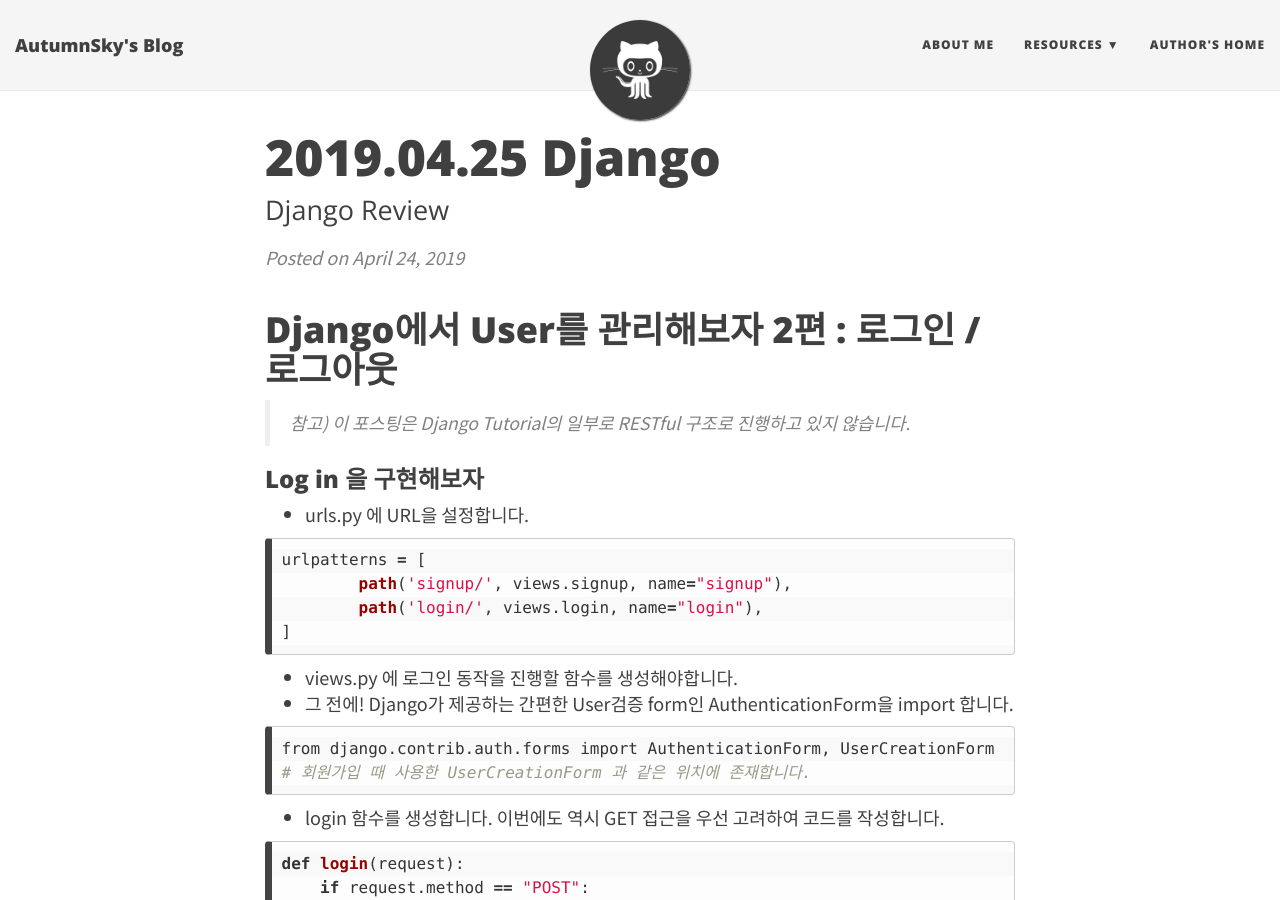
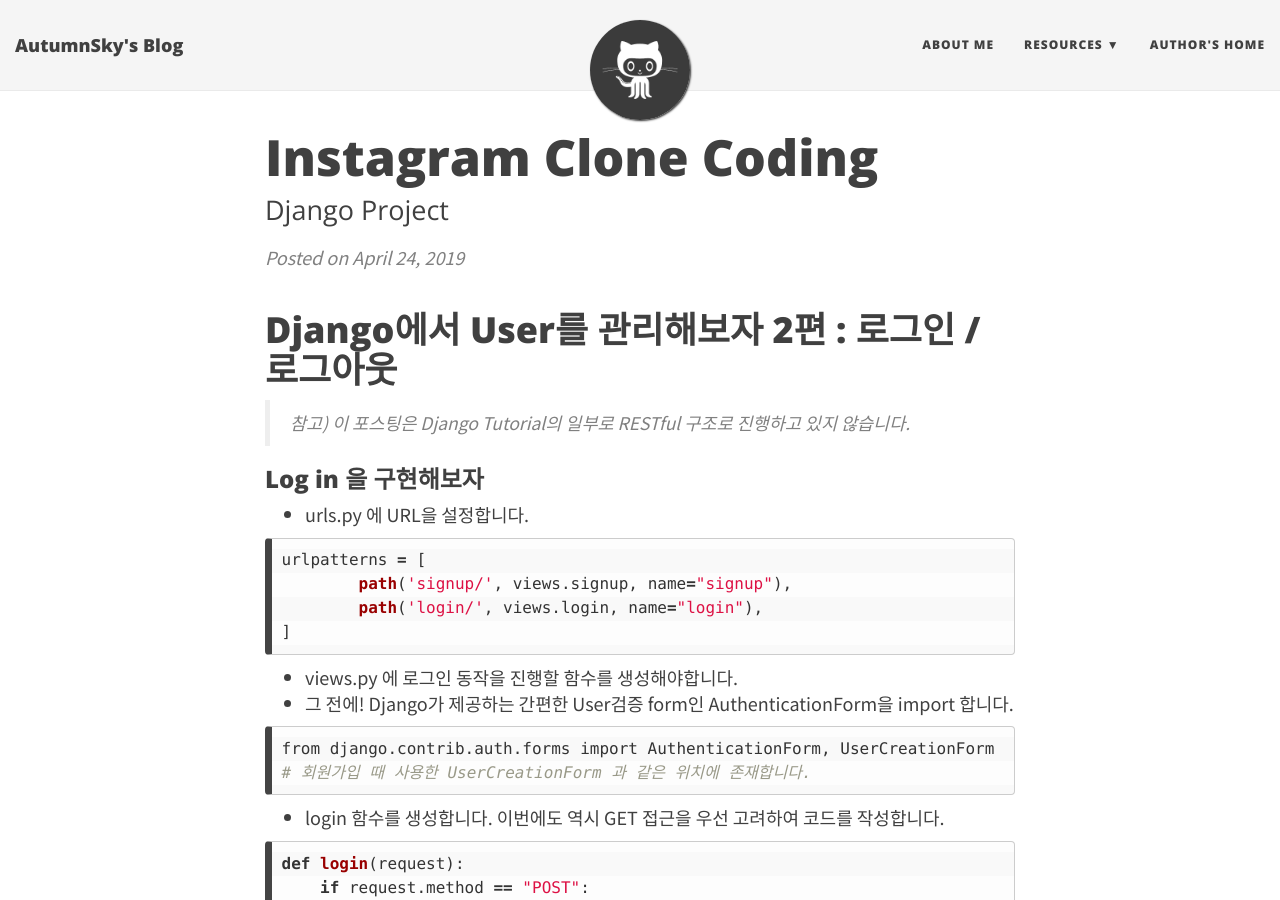
Before and after one commit to DongChanS/AutumnSky92.github.io, a Jekyll site: the page built from _posts/2019-04-24-Django-User2.md, in a window 1280 px wide and 900 px high. Built offline with Jekyll 4.4.1, drawn with Linux system fonts in a browser that asks for light colours; nearby versions of some CDN libraries.

Commit message:
Update 2019-04-24-Django-User2.md

```diff
--- a/_posts/2019-04-24-Django-User2.md
+++ b/_posts/2019-04-24-Django-User2.md
@@ -1,7 +1,7 @@
 ---
 layout: post
-title: 2019.04.25 Django
-subtitle: Django Review
+title: Instagram Clone Coding
+subtitle: Django Project
 tags: django, python, auth, user
 comments: true
 version:
```
